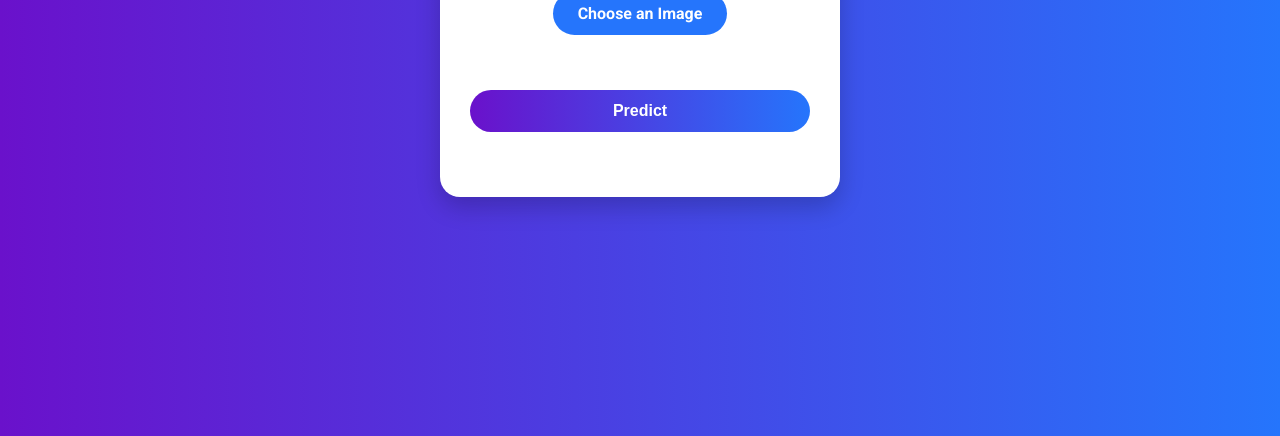
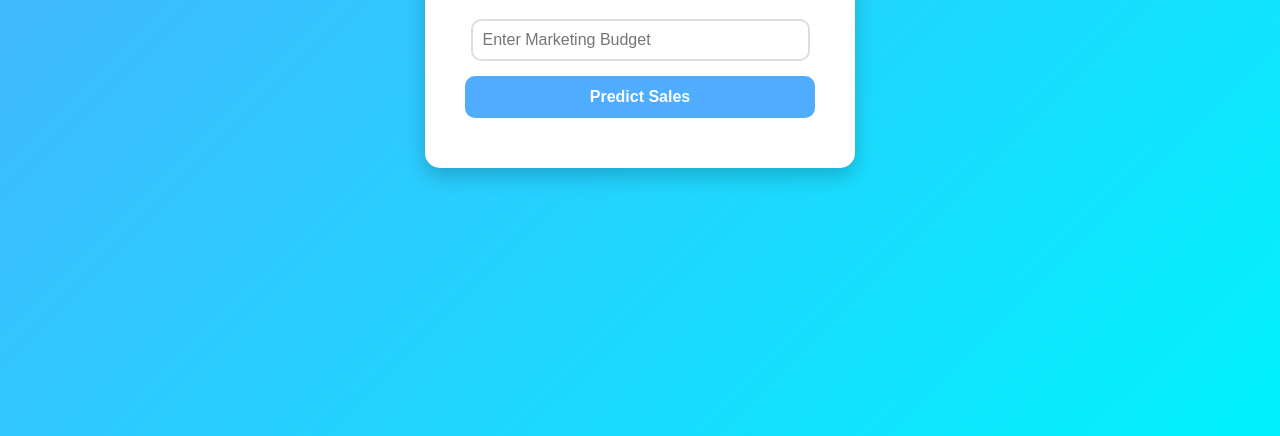
Before and after one commit to Kishorsahoo934/Market-prediction, a plain HTML site: page index.html in a window 1280 px wide. Shown: the part 364-800 px from the top of the page. Drawn offline with Linux system fonts and the light colour scheme.

Commit message:
Update index.html

```diff
--- a/index.html
+++ b/index.html
@@ -3,162 +3,94 @@
 <head>
   <meta charset="UTF-8">
   <meta name="viewport" content="width=device-width, initial-scale=1.0">
-  <title>Skin Cancer Classifier</title>
-  <link href="https://fonts.googleapis.com/css2?family=Roboto:wght@400;700&display=swap" rel="stylesheet">
+  <title>Sales Prediction</title>
   <style>
-    * {
-      box-sizing: border-box;
-    }
-
     body {
-      font-family: 'Roboto', sans-serif;
-      margin: 0;
-      padding: 0;
-      background: linear-gradient(to right, #6a11cb, #2575fc);
+      font-family: "Segoe UI", Tahoma, Geneva, Verdana, sans-serif;
+      background: linear-gradient(135deg, #4facfe, #00f2fe);
       height: 100vh;
       display: flex;
       justify-content: center;
       align-items: center;
+      margin: 0;
     }
-
     .container {
-      background: #ffffff;
-      padding: 40px 30px;
-      border-radius: 20px;
-      width: 400px;
-      box-shadow: 0 10px 25px rgba(0,0,0,0.2);
+      background: white;
+      padding: 30px 40px;
+      border-radius: 15px;
+      box-shadow: 0 8px 20px rgba(0, 0, 0, 0.2);
+      width: 350px;
       text-align: center;
-      transition: transform 0.3s;
+      animation: fadeIn 0.6s ease-in-out;
     }
-
-    .container:hover {
-      transform: scale(1.02);
+    h1 {
+      font-size: 24px;
+      margin-bottom: 20px;
+      color: #333;
     }
-
-    h1 {
-      color: #333;
-      margin-bottom: 25px;
-      font-size: 28px;
+    input {
+      width: 90%;
+      padding: 10px;
+      margin: 15px 0;
+      border: 2px solid #ddd;
+      border-radius: 10px;
+      font-size: 16px;
+      transition: 0.3s;
     }
-
-    input[type="file"] {
-      display: none;
+    input:focus {
+      border-color: #4facfe;
+      outline: none;
     }
-
-    label {
-      display: inline-block;
-      padding: 12px 25px;
-      background: #2575fc;
-      color: #fff;
-      border-radius: 50px;
+    button {
+      background: #4facfe;
+      color: white;
+      border: none;
+      padding: 12px 20px;
+      font-size: 16px;
+      font-weight: bold;
+      border-radius: 10px;
       cursor: pointer;
       transition: 0.3s;
-      font-weight: bold;
-      margin-bottom: 20px;
+      width: 100%;
     }
-
-    label:hover {
-      background: #6a11cb;
+    button:hover {
+      background: #00c6ff;
     }
-
-    button {
-      width: 100%;
-      padding: 12px;
-      background: linear-gradient(to right, #6a11cb, #2575fc);
-      border: none;
-      color: white;
-      font-size: 16px;
-      border-radius: 50px;
-      cursor: pointer;
-      font-weight: bold;
-      margin-top: 15px;
-      transition: 0.3s;
-    }
-
-    button:hover {
-      opacity: 0.9;
-    }
-
-    .preview {
+    .result {
       margin-top: 20px;
-    }
-
-    .preview img {
-      max-width: 100%;
-      border-radius: 15px;
-      border: 2px solid #2575fc;
-      box-shadow: 0 5px 15px rgba(0,0,0,0.1);
-    }
-
-    .result {
-      margin-top: 25px;
       font-size: 18px;
       font-weight: bold;
-      color: #27ae60;
+      color: #444;
     }
-
-    .error {
-      margin-top: 25px;
-      font-size: 16px;
-      color: #e74c3c;
+    @keyframes fadeIn {
+      from {opacity: 0; transform: translateY(20px);}
+      to {opacity: 1; transform: translateY(0);}
     }
   </style>
 </head>
 <body>
   <div class="container">
-    <h1>Skin Cancer Classifier</h1>
-    <label for="fileInput">Choose an Image</label>
-    <input type="file" id="fileInput" accept="image/*">
-    <div class="preview" id="preview"></div>
-    <button onclick="predict()">Predict</button>
+    <h1>📊 Sales Prediction</h1>
+    <input type="number" id="budget" placeholder="Enter Marketing Budget" />
+    <button onclick="getPrediction()">Predict Sales</button>
     <div class="result" id="result"></div>
-    <div class="error" id="error"></div>
   </div>
 
   <script>
-    let selectedFile = null;
-
-    document.getElementById("fileInput").addEventListener("change", function(event) {
-      selectedFile = event.target.files[0];
-      if (selectedFile) {
-        const reader = new FileReader();
-        reader.onload = function(e) {
-          document.getElementById("preview").innerHTML =
-            `<img src="${e.target.result}" alt="Preview">`;
-        };
-        reader.readAsDataURL(selectedFile);
-      }
-    });
-
-    async function predict() {
-      document.getElementById("result").innerText = "";
-      document.getElementById("error").innerText = "";
-
-      if (!selectedFile) {
-        document.getElementById("error").innerText = "Please choose an image first.";
+    async function getPrediction() {
+      const budget = document.getElementById("budget").value;
+      if (!budget) {
+        document.getElementById("result").innerText = "⚠️ Please enter a budget!";
         return;
       }
 
-      const formData = new FormData();
-      formData.append("file", selectedFile);
-
       try {
-        const response = await fetch("http://127.0.0.1:5000/predict", {
-          method: "POST",
-          body: formData
-        });
-
-        if (!response.ok) {
-          throw new Error("API request failed");
-        }
-
-        const data = await response.json();
-        document.getElementById("result").innerText =
-          `Prediction: ${data.class} (${data.confidence})`;
-
-      } catch (err) {
-        document.getElementById("error").innerText = "❌ Failed to connect to API";
-        console.error(err);
+        const response = await fetch(`https://market-prediction-ye74.onrender.com/prediction/${budget}`);
+        const data = await response.text();
+        document.getElementById("result").innerText = `📈 Predicted Sales: ${data}`;
+      } catch (error) {
+        document.getElementById("result").innerText = "❌ Error fetching prediction!";
+        console.error(error);
       }
     }
   </script>
```
